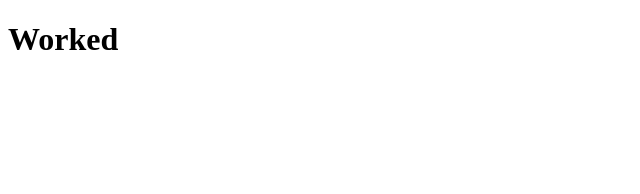
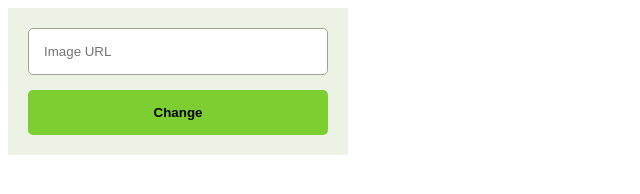
Before and after one commit to gabrsantos1/extension-test, a browser extension: page index.html in a window 1280 px wide. Shown: the whole page, without its empty margins (0-640 px from the left). Drawn offline with Linux system fonts and the light colour scheme.

Commit message:
styles: button and form

```diff
--- a/index.html
+++ b/index.html
@@ -4,8 +4,12 @@
     <meta charset="UTF-8">
     <meta name="viewport" content="width=device-width, initial-scale=1.0">
     <title>Extension Test</title>
+    <link rel="stylesheet" href="style.css">
 </head>
 <body>
-    <h1>Worked</h1>
+    <form>
+        <input  type="text" class="input" placeholder="Image URL">
+        <button class="button">Change</button>
+    </form>
 </body>
 </html>
--- /dev/null
+++ b/style.css
@@ -0,0 +1,34 @@
+form {
+    background-color: rgb(236, 243, 229);
+    width: 300px;
+    display: flex;
+    padding: 20px;
+    flex-wrap: wrap;
+}
+
+.input {
+    width: 100%;
+    padding: 15px;
+    border-radius: 5px;
+    outline: none;
+    border: 1px solid rgb(157, 163, 150);
+}
+
+.button {
+    width: 100%;
+    padding: 15px;
+    border-radius: 5px;
+    background-color: rgb(125, 207, 49);
+    margin-top: 15px;
+    color: black;
+    border: none;
+    transition: 0.3s;
+    cursor: pointer;
+    font-weight: 700;
+}
+
+.button:hover{
+    background-color: rgb(90, 173, 13);
+    color:white;rgb(73, 138, 13);
+    border-radius: 8px;
+}
```
Also changed, not shown: manifest.json.
